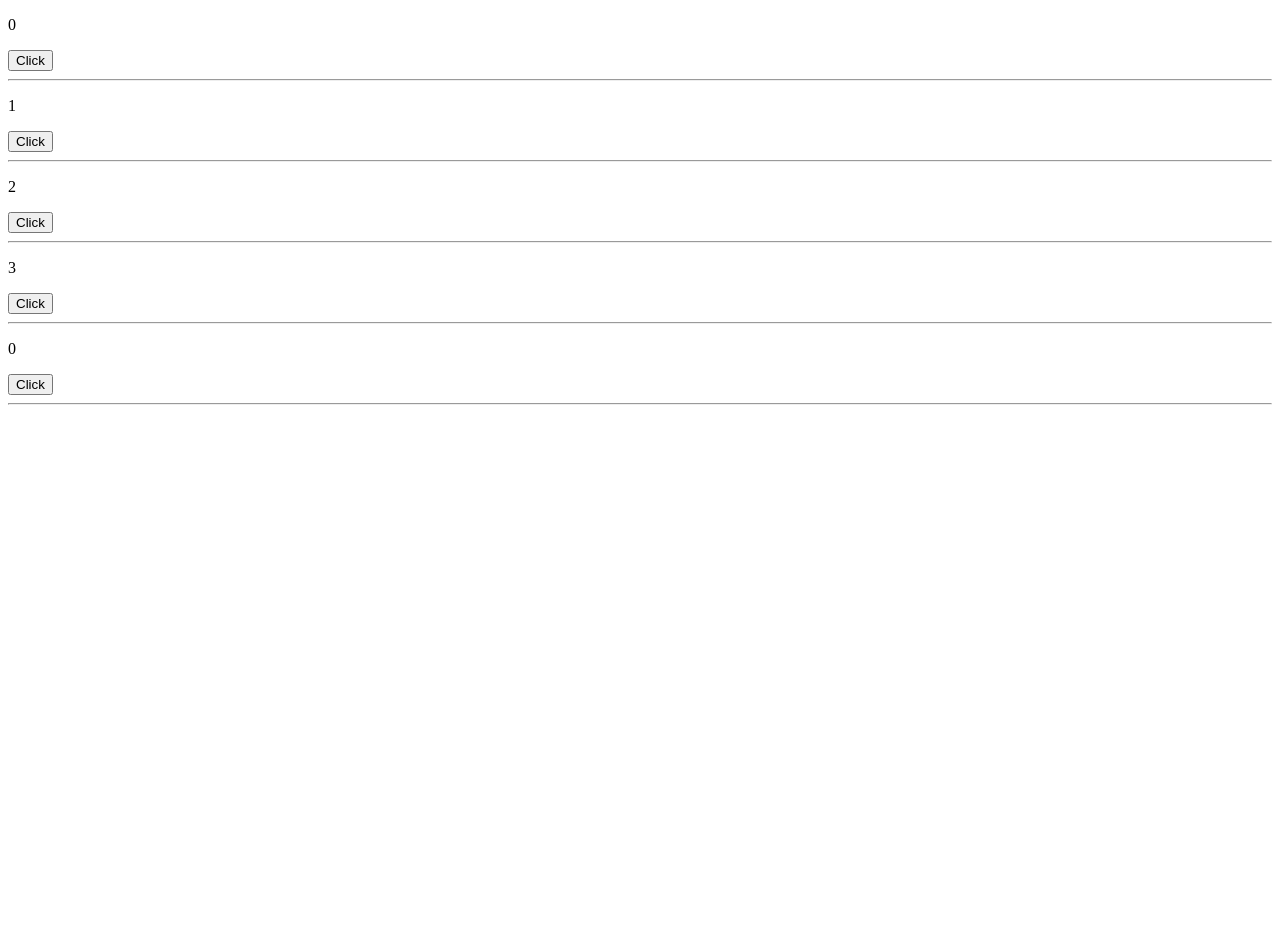
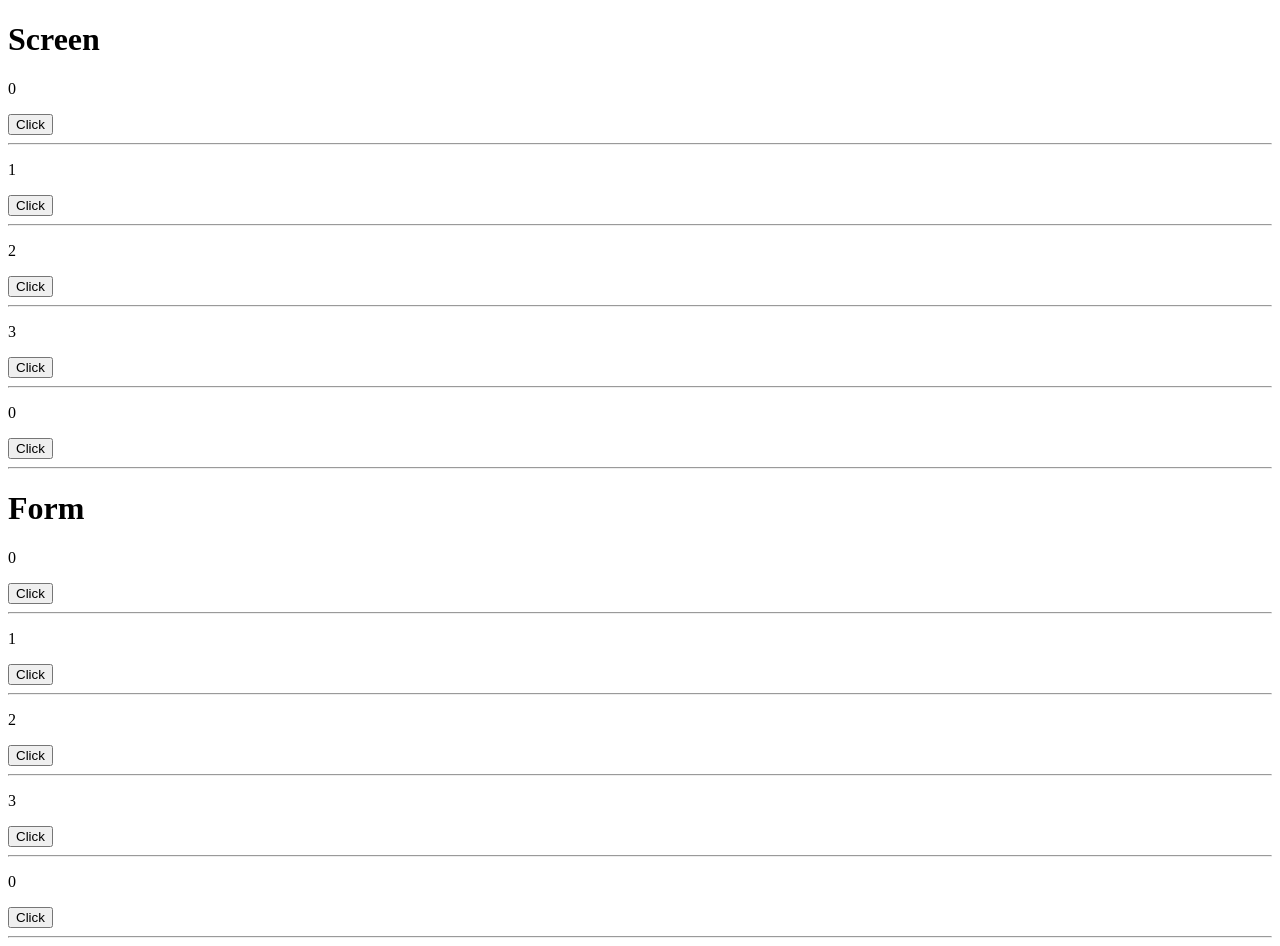
Before and after one commit to TavishOKeefe/Entertainment-Security, a React app: page / in a window 1280 px wide. Before the commit the page ends 800 px from the top, so only its background shows below. Built offline with nearby package versions, Linux system fonts and the light colour scheme.

Commit message:
add component for user to fill out form by selecting buttons to click for security.

```diff
--- /dev/null
+++ b/src/components/Form.jsx
@@ -0,0 +1,18 @@
+import React from 'react';
+import PropTypes from 'prop-types';
+
+function Form(props){
+  return(
+    <div>
+    <p>{props.clicked}</p>
+    <p>{props.pattern}</p>
+  </div>
+);
+}
+
+Form.propTypes = {
+clicked: PropTypes.bool,
+pattern: PropTypes.number
+};
+
+export default Form;
--- a/src/components/Static.jsx
+++ b/src/components/Static.jsx
@@ -1,5 +1,6 @@
 import React from 'react';
 import Screen from './Screen';
+import Form from './Form';
 import { v4 } from 'uuid';
 
 class Static extends React.Component {
@@ -75,9 +76,22 @@ this.setState({successArray: array});
   render(){
     return(
       <div>
+      <h1>Screen</h1>
         {this.state.masterButtonList.map((butt) =>
           <div key={butt.id}>
             <Screen
+              clicked={butt.clicked}
+              pattern={butt.pattern}
+              key={butt.id}
+            />
+            <button onClick={() => this.onHandleClick(butt.id)}>Click</button>
+            <hr/>
+          </div>
+        )}
+        <h1>Form</h1>
+        {this.state.masterButtonList.map((butt) =>
+          <div key={butt.id}>
+            <Form
               clicked={butt.clicked}
               pattern={butt.pattern}
               key={butt.id}
```
Also changed, not shown: 1 other file (tests, documents, lock files or other folders).
